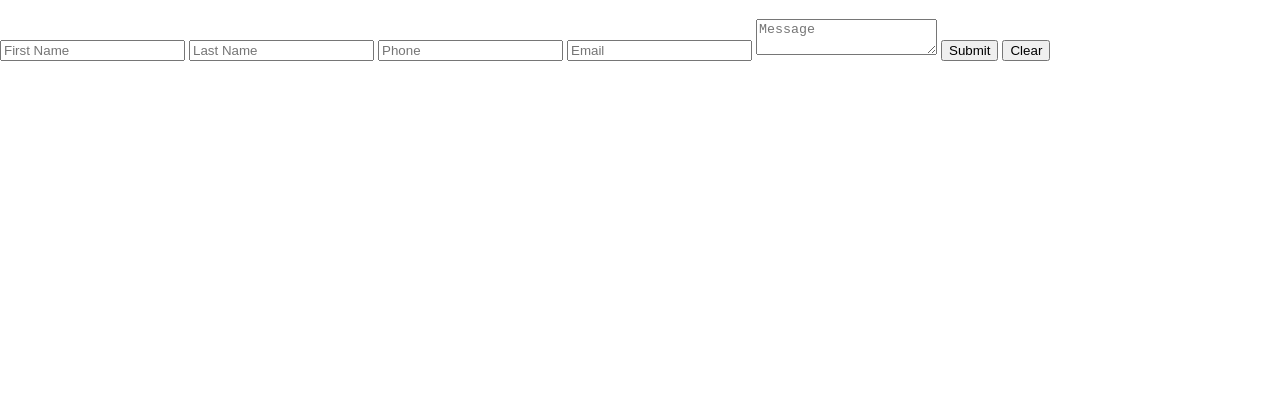
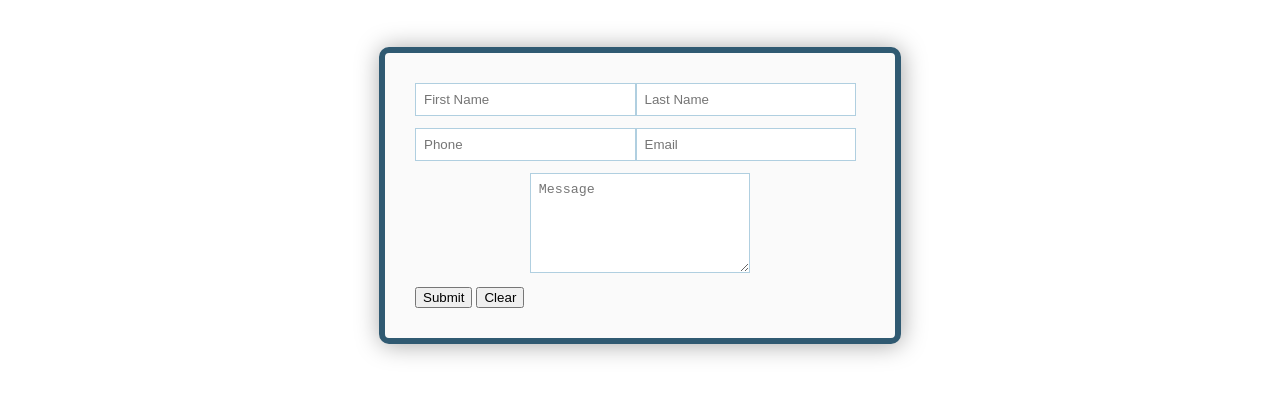
Before and after one commit to SalleVU/saleweb, a plain HTML site: page html/contact.html in a window 1280 px wide. Shown: the part 61-458 px from the top of the page. Drawn offline with Linux system fonts and the light colour scheme.

Commit message:
Changed Validation Form

```diff
--- a/css/main.css
+++ b/css/main.css
@@ -107,3 +107,76 @@ li {
 .dropdown:hover .dropbtn {
   background-color: #3e8e41;
 }
+
+/*https://www.sanwebe.com/2014/08/css-html-forms-designs*/
+
+.form-style-9{
+	max-width: 450px;
+	background: #FAFAFA;
+	padding: 30px;
+	margin: 50px auto;
+	box-shadow: 1px 1px 25px rgba(0, 0, 0, 0.35);
+	border-radius: 10px;
+	border: 6px solid #305A72;
+}
+.form-style-9 ul{
+	padding:0;
+	margin:0;
+	list-style:none;
+}
+.form-style-9 ul li{
+	display: block;
+	margin-bottom: 10px;
+	min-height: 35px;
+}
+.form-style-9 ul li  .field-style{
+	box-sizing: border-box;
+	-webkit-box-sizing: border-box;
+	-moz-box-sizing: border-box;
+	padding: 8px;
+	outline: none;
+	border: 1px solid #B0CFE0;
+	-webkit-transition: all 0.30s ease-in-out;
+	-moz-transition: all 0.30s ease-in-out;
+	-ms-transition: all 0.30s ease-in-out;
+	-o-transition: all 0.30s ease-in-out;
+
+}.form-style-9 ul li  .field-style:focus{
+	box-shadow: 0 0 5px #B0CFE0;
+	border:1px solid #B0CFE0;
+}
+.form-style-9 ul li .field-split{
+	width: 49%;
+}
+.form-style-9 ul li .field-full{
+	width: 100%;
+}
+.form-style-9 ul li input.align-left{
+	float:left;
+}
+.form-style-9 ul li input.align-right{
+	float:right;
+}
+.form-style-9 ul li textarea{
+	width: 100%;
+	height: 100px;
+}
+.form-style-9 ul li input[type="button"],
+.form-style-9 ul li input[type="submit"] {
+	-moz-box-shadow: inset 0px 1px 0px 0px #3985B1;
+	-webkit-box-shadow: inset 0px 1px 0px 0px #3985B1;
+	box-shadow: inset 0px 1px 0px 0px #3985B1;
+	background-color: #216288;
+	border: 1px solid #17445E;
+	display: inline-block;
+	cursor: pointer;
+	color: #FFFFFF;
+	padding: 8px 18px;
+	text-decoration: none;
+	font: 12px Arial, Helvetica, sans-serif;
+}
+.form-style-9 ul li input[type="button"]:hover,
+.form-style-9 ul li input[type="submit"]:hover {
+	background: linear-gradient(to bottom, #2D77A2 5%, #337DA8 100%);
+	background-color: #28739E;
+}
--- a/html/contact.html
+++ b/html/contact.html
@@ -2,23 +2,29 @@
 <html>
 <head>
 	<link rel="stylesheet" type="text/css" href="../css/main.css">
-	<script src="../javascript/form.js"> </script>
 	<h1>Contact Us</h1>
 	<title>Contact</title>
 </head>
 <body>
 	<!-- Contact Form style -->
-	<form id="form1">
-		<input type="text" id="fname" placeholder="First Name"/>
-		<input type="text" id="lname" placeholder="Last Name"/>
-		<input type="text" id="phone" placeholder="Phone"/>
-		<input type="email" id="email" placeholder="Email"/>
-		<textarea id="mess" placeholder="Message"></textarea>
-
-		<button onclick="submit()"> Submit </button>
-		<button onclick="reset()"> Clear </button>
-
+	<form class="form-style-9" id="form1" action="#" method="post" onsubmit="sendmail(); return false;">
+		<ul>
+			<li>
+				<input type="text" id="fname" class="field-style field-split align-left" placeholder="First Name"/>
+				<input type="text" id="lname" class="field-style field-split align-left" placeholder="Last Name"/>
+			</li>
+			<li>
+				<input type="text" id="phone" class="field-style field-split align-left" placeholder="Phone"/>
+				<input type="email" id="email" class="field-style field-split align-left" placeholder="Email"/>
+			</li>
+			<li>
+				<textarea id="mess" class="field-style field-split align-left" placeholder="Message"></textarea>
+			</li>
+		</ul>
+		<button id="sub" type="submit"> Submit </button>
+		<button id="clr" type="button"> Clear </button>
 	</form>
 	<!-- End Contact Form style -->
+	<script src="../javascript/form.js"> </script>
 </body>
 </html>
--- a/javascript/form.js
+++ b/javascript/form.js
@@ -1,15 +1,31 @@
-function submit(){
-    console.log("test");
-    validateform();
+(function() {
+
+    function clearForm(){
+        document.getElementById("form1").reset();
+    }
+
+    function sendMail(){
+        var mail = document.getElementById("form1");
+        document.getElementById("form1").action="mailto:Sasa.Djapic.STUDENT@unicreditgroup.zaba.hr?subject=subject&body=body";
         document.getElementById("form1").submit();
     }
 
-function reset(){
-    console.log("test2");
-    document.getElementById("form1").reset();
+    var myfunction = function(event){
+    event.preventDefault();
+    validateForm();
+    sendMail();
+
     }
+    var form = document.getElementById("form1");
 
-function validateform(){
+    form.addEventListener("submit", myfunction, true);
+
+    var clearBtn = document.getElementById("clr");
+
+    clearBtn.addEventListener("click", clearForm);
+
+    function validateForm(){
+
         var fname = document.getElementById('fname').value;
         if (fname === ""){
             alert("Enter first name please!");
@@ -35,3 +51,4 @@ function validateform(){
         }
         var mess = document.getElementById('mess').value;
     }
+})();
```
Lines whose indentation alone changed are shown as unchanged.
